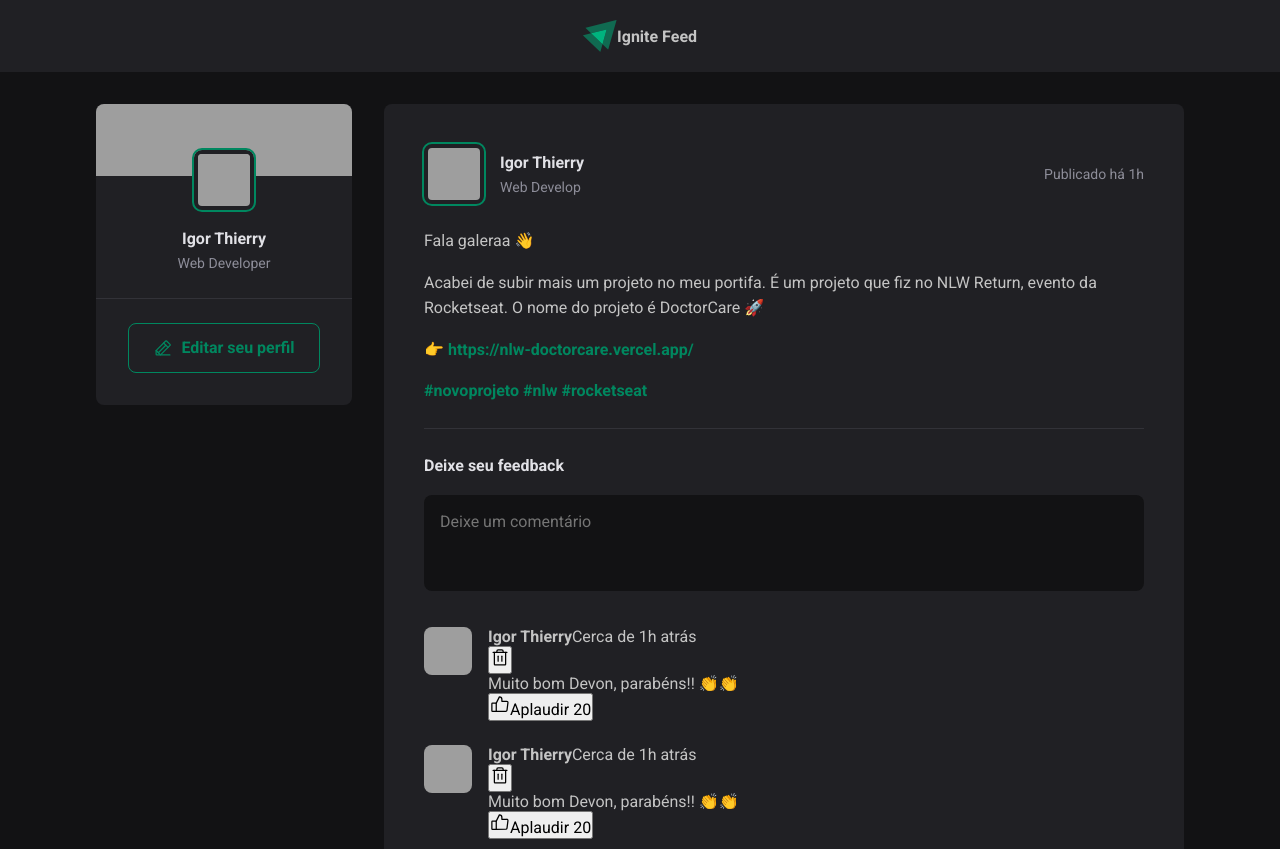
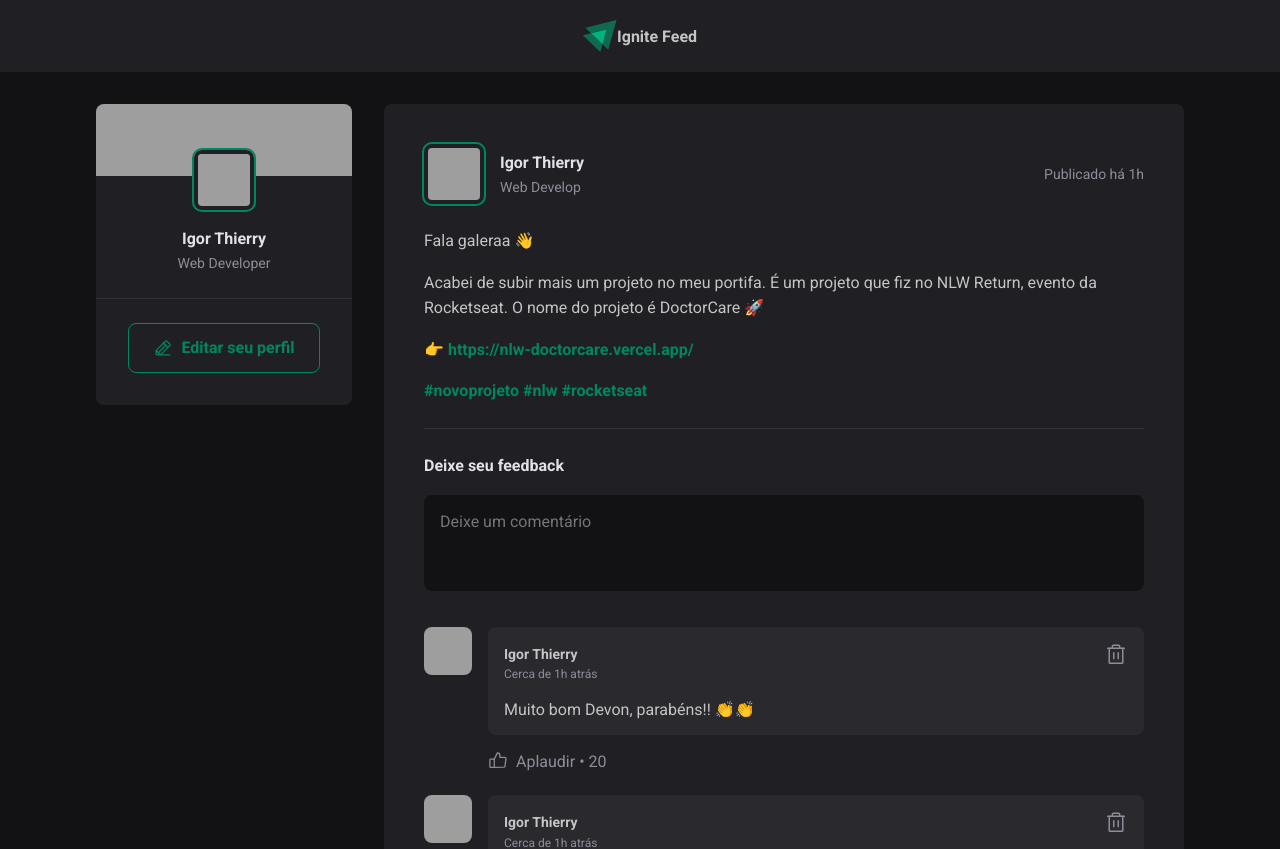
Before and after one commit to IgorThierry/ignite-feed, a React (Vite) app: page / in a window 1280 px wide. Shown: the top 849 px of the page. Built offline with nearby package versions, Linux system fonts and the light colour scheme; grey boxes are pictures that could not be loaded.

Commit message:
feat: Estilização do Comentário

```diff
--- a/src/components/Comment/Comment.module.css
+++ b/src/components/Comment/Comment.module.css
@@ -4,8 +4,83 @@
   gap: 1rem;
 }
 
-.comment > img {
+.comment>img {
   width: 3rem;
   height: 3rem;
   border-radius: 8px;
 }
+
+.commentBox {
+  flex: 1;
+}
+
+.commentContent {
+  background: var(--gray-700);
+  border-radius: 8px;
+  padding: 1rem;
+}
+
+.commentContent header {
+  display: flex;
+  align-items: flex-start;
+  justify-content: space-between;
+}
+
+.authorAndTime strong {
+  display: flex;
+  font-size: 0.875rem;
+  line-height: 1.6;
+}
+
+.authorAndTime time {
+  display: flex;
+  font-size: 0.75rem;
+  line-height: 1.6;
+  color: var(--gray-400)
+}
+
+.commentContent header button {
+  background: transparent;
+  border: 0;
+  color: var(--gray-400);
+  cursor: pointer;
+  line-height: 0;
+  border-radius: 2px;
+}
+
+.commentContent header button:hover {
+  color: var(--red-500);
+}
+
+.commentContent p {
+  margin-top: 1rem;
+  color: var(--gray-300);
+}
+
+.commentBox footer {
+  margin-top: 1rem;
+}
+
+.commentBox footer button {
+  background: transparent;
+  border: 0;
+  color: var(--gray-400);
+  cursor: pointer;
+
+  display: flex;
+  align-items: center;
+  border-radius: 2px;
+}
+
+.commentBox footer button:hover {
+  color: var(--green-300);
+}
+
+.commentBox footer button svg {
+  margin-right: 0.5rem;
+}
+
+.commentBox footer button span::before {
+  content: "\2022";
+  padding: 0 0.25rem;
+}
--- a/src/components/Comment/index.jsx
+++ b/src/components/Comment/index.jsx
@@ -17,7 +17,7 @@ export function Comment() {
             </div>
 
             <button title="Deletar comentário">
-              <Trash size={20} />
+              <Trash size={24} />
             </button>
           </header>
 
--- a/src/global.css
+++ b/src/global.css
@@ -10,6 +10,8 @@
 
   --green-300: #00b37e;
   --green-500: #00875f;
+
+  --red-500: #F75A68;
 }
 
 :focus {
--- a/vite.config.js
+++ b/vite.config.js
@@ -5,6 +5,6 @@ import react from "@vitejs/plugin-react";
 export default defineConfig({
   plugins: [react()],
   server: {
-    port: 3001,
+    port: 3002,
   },
 });
```
